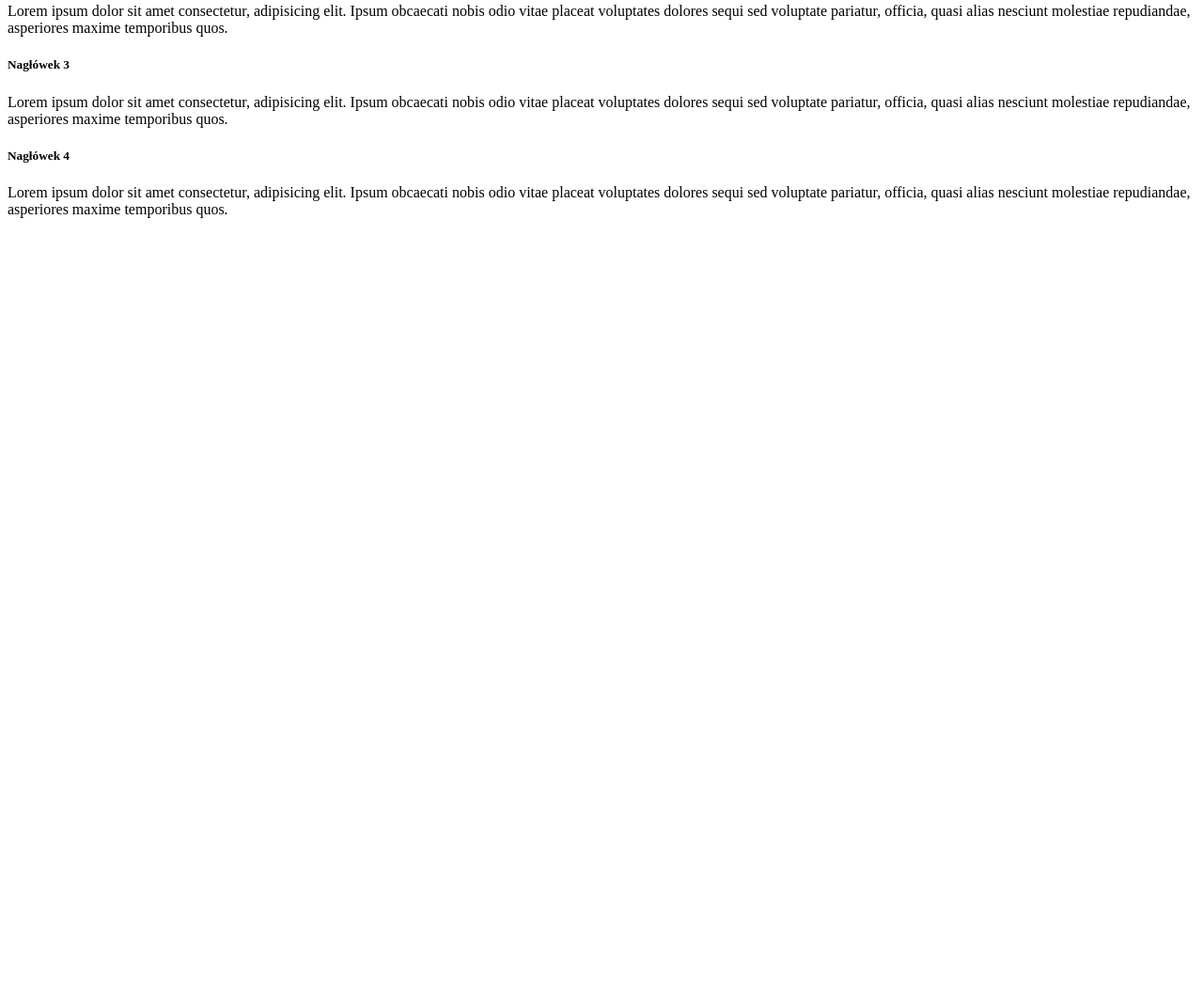
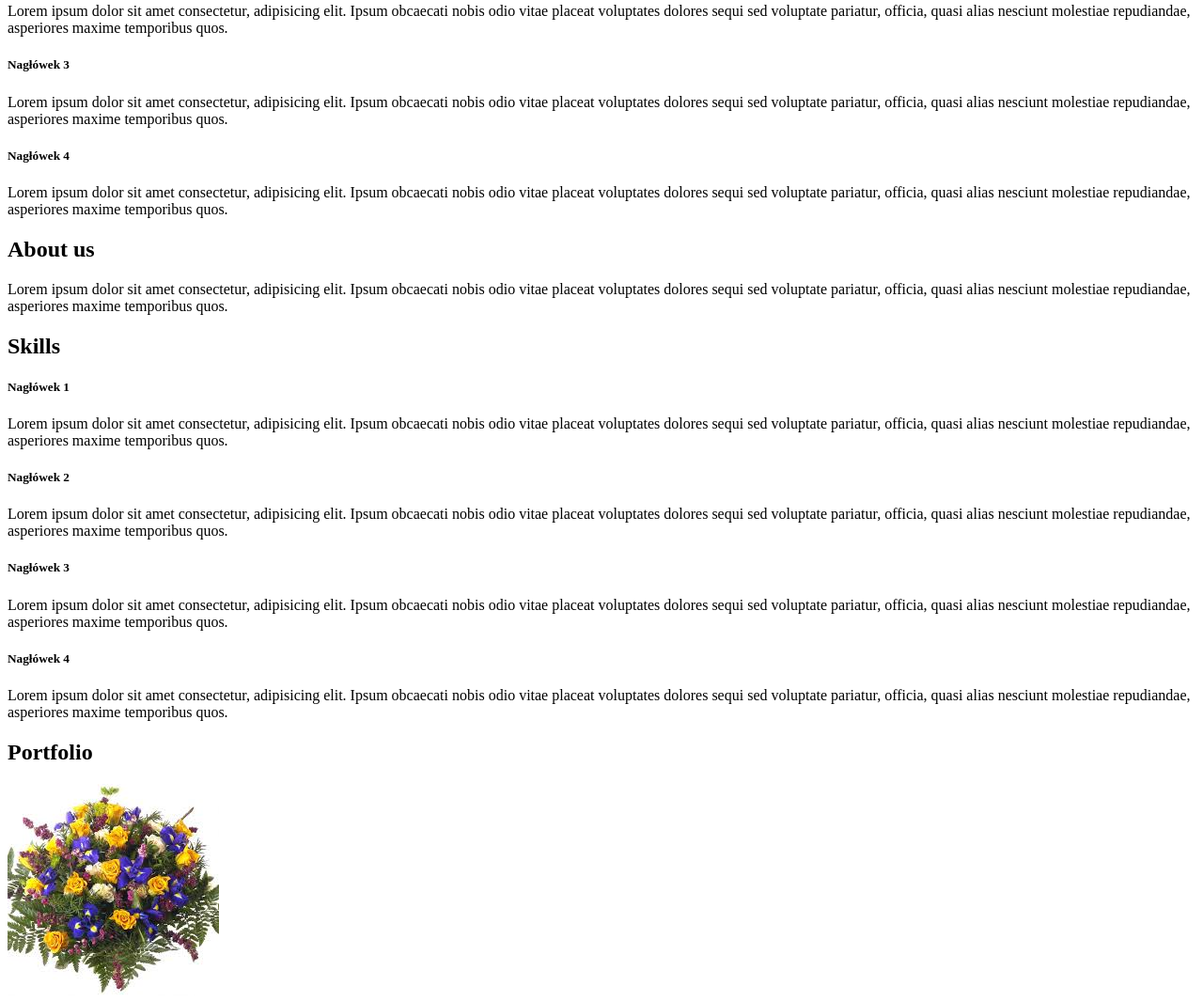
Before and after one commit to joanna-wieczorek/15-html-prosta-strona, a plain HTML site: page index.html in a window 1280 px wide. Shown: the part 494-1560 px from the top of the page at 94% size. Before the commit the page ends 800 px from the top, so only its background shows below. Drawn offline with Linux system fonts and the light colour scheme; files whose address does not match are found by name.

Commit message:
wcześniej dodałam sekcję -Skills- teraz dodałam -Portfolio-

```diff
--- a/index.html
+++ b/index.html
@@ -53,5 +53,44 @@
             </p>
         </div>
     </section>
+    <section>
+        <h1 id="about_us">About us</h1>
+        <p>
+            Lorem ipsum dolor sit amet consectetur, adipisicing elit. Ipsum obcaecati nobis odio vitae placeat voluptates dolores sequi sed voluptate pariatur, officia, quasi alias nesciunt molestiae repudiandae, asperiores maxime temporibus quos.
+        </p>
+    </section>
+    <section>
+        <h1 id="skills">Skills</h1>
+        <div class="skill">
+            <h5>Nagłówek 1</h5>
+            <p>
+                Lorem ipsum dolor sit amet consectetur, adipisicing elit. Ipsum obcaecati nobis odio vitae placeat voluptates dolores sequi sed voluptate pariatur, officia, quasi alias nesciunt molestiae repudiandae, asperiores maxime temporibus quos.
+            </p>
+        </div>
+        <div class="skill">
+            <h5>Nagłówek 2</h5>
+            <p>
+                Lorem ipsum dolor sit amet consectetur, adipisicing elit. Ipsum obcaecati nobis odio vitae placeat voluptates dolores sequi sed voluptate pariatur, officia, quasi alias nesciunt molestiae repudiandae, asperiores maxime temporibus quos.
+            </p>
+        </div>
+        <div class="skill">
+            <h5>Nagłówek 3</h5>
+            <p>
+                Lorem ipsum dolor sit amet consectetur, adipisicing elit. Ipsum obcaecati nobis odio vitae placeat voluptates dolores sequi sed voluptate pariatur, officia, quasi alias nesciunt molestiae repudiandae, asperiores maxime temporibus quos.
+            </p>
+        </div>
+        <div class="skill">
+            <h5>Nagłówek 4</h5>
+            <p>
+                Lorem ipsum dolor sit amet consectetur, adipisicing elit. Ipsum obcaecati nobis odio vitae placeat voluptates dolores sequi sed voluptate pariatur, officia, quasi alias nesciunt molestiae repudiandae, asperiores maxime temporibus quos.
+            </p>
+        </div>
+    </section>
+    <section>
+        <h1 id="portfolio">Portfolio</h1>
+        <div class="portfolio-item"><img src="C:/Users/komp danki/Desktop/15-html-prosta-strona/img/kwiaty1.jpg"></div>
+        <div class="portfolio-item"><img src="C:/Users/komp danki/Desktop/15-html-prosta-strona/img/kwiaty2.jpg"></div>
+        <div class="portfolio-item"><img src="C:/Users/komp danki/Desktop/15-html-prosta-strona/img/kwiaty3.jpg"></div>
+    </section>
 </body>
 </html>
```
